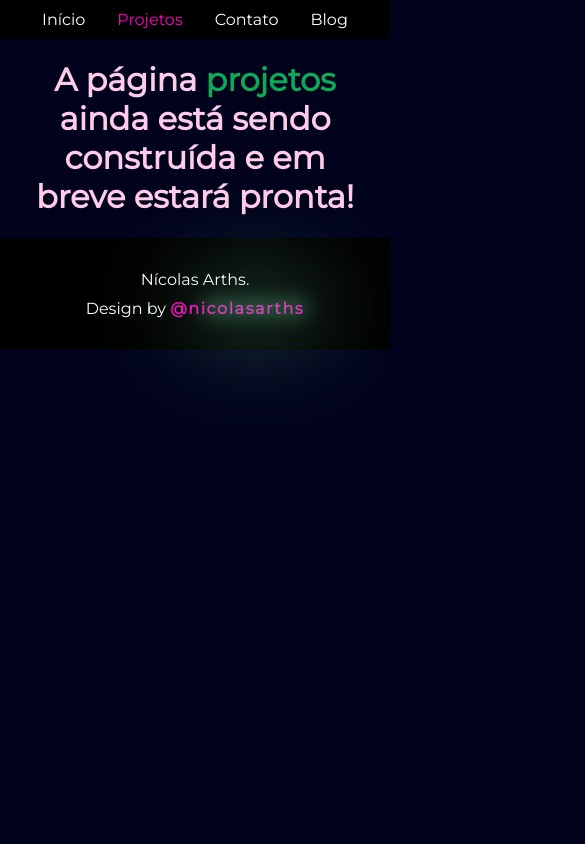
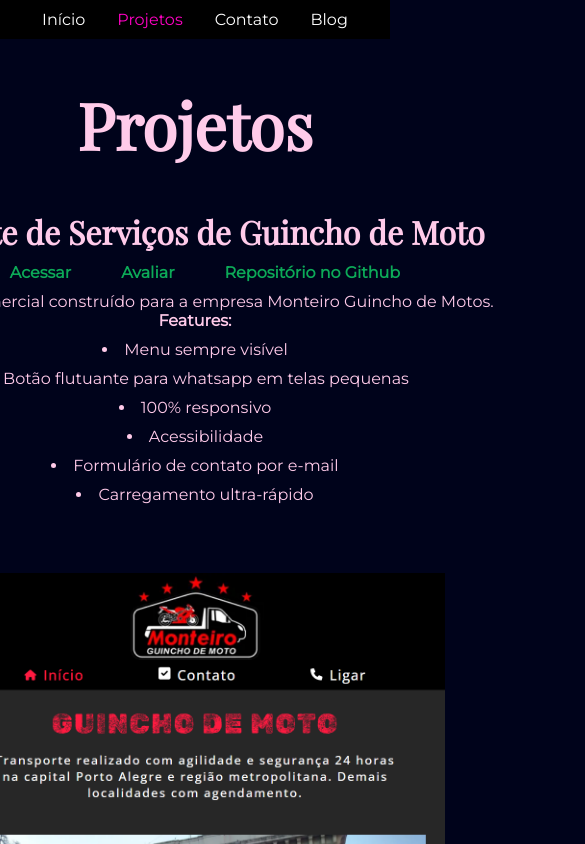
Before and after one commit to nicolasarths/personal-website, a Next.js app: page /projetos in a window 390 px wide. Shown: the top 844 px of the page, 585 px wide, since content can reach past the window. Built offline with nearby package versions, Linux system fonts and the light colour scheme; a web font is replaced by a local one.

Commit message:
projects page done

```diff
--- a/src/components/Layout.jsx
+++ b/src/components/Layout.jsx
@@ -35,9 +35,7 @@
           </div>
         </Link>
       </div>
-      <div className="container">
-        {children}
-      </div>
+      {children}
       <footer className="footer">
         <span className="footer-rights">Nícolas Arths.</span>
         <span className="footer-credits">
--- a/src/data/general.json
+++ b/src/data/general.json
@@ -1,8 +1,19 @@
 [
   {
-      "href": "/projetos/#monteiro",
+    "localHref": "/projetos/#monteiro",
+    "href": "https://guinchodemoto.com",
     "src": "/projetos/Monteiro.png",
-      "alt": "Website desenvolvido para Monteiro Mototransporte 100% responsivo, com barra de menus fixa, capa acima do menu que desaparece quando o usuário desce a tela e também amigável para leitores de tela."
+    "description": "Website comercial construído para a empresa Monteiro Guincho de Motos.",
+    "alt": "Website desenvolvido para Monteiro Mototransporte 100% responsivo, com barra de menus fixa, capa acima do menu que desaparece quando o usuário desce a tela e também amigável para leitores de tela.",
+    "features": [
+      "Menu sempre visível",
+      "Botão flutuante para whatsapp em telas pequenas",
+      "100% responsivo",
+      "Acessibilidade",
+      "Formulário de contato por e-mail",
+      "Carregamento ultra-rápido"
+    ],
+    "github": "https://github.com/nicolasarths/monteiro"
   },
   {},
   {},
--- a/src/pages/_app.js
+++ b/src/pages/_app.js
@@ -7,6 +7,7 @@
 import '../styles/layout.css'
 import '../styles/animations.css'
 import '../styles/under-construction.css'
+import '../styles/projects.css'
 
 function MyApp({ Component, pageProps }) {
   return (
--- a/src/pages/index.js
+++ b/src/pages/index.js
@@ -9,8 +9,8 @@
           Desenvolvedor júnior, poeta, enxadrista
         </h2>
 
-        <div className="projects-container flex flex-center wrap">
-          <h3 className="project-title title h3">Meus projetos</h3>
+        <div className="main-projects-container flex flex-center wrap">
+          <h3 className="main-project-title title h3">Meus projetos</h3>
           <ProjectGallery/>
         </div>
       </div>
--- a/src/pages/projetos.js
+++ b/src/pages/projetos.js
@@ -1,7 +1,84 @@
-import Head from "next/head";
-import UnderConstruction from "../components/UnderConstruction";
+import Image from "next/image";
+import Link from "next/link";
+import { useState } from "react";
+import projects from "../data/general.json";
+
 export default function Projetos() {
-    return <>
-        <UnderConstruction title="projetos"/>
+  function BuildProjects() {
+    return projects.map((project, i) => {
+      if (project.src) {
+        function Projects() {
+          const originalClasses = "next-image project-image";
+          let [classes, toggleClasses] = useState(originalClasses);
+
+          function HandleEnter() {
+            toggleClasses(originalClasses + " scale-up-big");
+          }
+          function HandleLeave() {
+            toggleClasses(originalClasses + " scale-down");
+          }
+          function HandleClick() {
+            location.href= project.href
+          }
+          return (
+            <>
+              <div
+                className="project flex flex-center margin-auto align-center gap-big"
+              >
+                <div className="project-left">
+                  <h2 className="title project-title no-margin">
+                    Website de Serviços de Guincho de Moto
+                  </h2>
+                  <div className="project-links flex no-decoration margin gap-medium">
+                    <li>
+                      <Link href={project.href}>Acessar</Link>
+                    </li>
+                    <li>
+                      <Link href="#">Avaliar</Link>
+                    </li>
+                    <li>
+                        <Link href={project.github}>Repositório no Github</Link>
+                    </li>
+                  </div>
+                  <p className="no-margin">{project.description}</p>
+                  <p className="no-margin">
+                    <strong>Features:</strong>
+                  </p>
+                  <div className="full-width">
+                    {project.features.map((feature, key) => (
+                      <li key={key} className="margin-y">
+                        {feature}
+                      </li>
+                    ))}
+                  </div>
+                </div>
+
+                <div className="project-right">
+                  <div
+                    className={classes}
+                    onMouseEnter={HandleEnter}
+                    onMouseLeave={HandleLeave}
+                    onClick={HandleClick}
+                  >
+                    <Image src={project.src} alt={project.alt} layout="fill" />
+                  </div>
+                </div>
+              </div>
+            </>
+          );
+        }
+        return Projects();
+      }
+    });
+  }
+  return (
+    <>
+      <div className="projects-page text-center">
+        <h1 className="title projects-page-title">Projetos</h1>
+        {BuildProjects()}
+
+        <h4>Novos projetos chegando em breve.</h4>
+      </div>
     </>
+  );
 }
--- a/src/styles/animations.css
+++ b/src/styles/animations.css
@@ -1,5 +1,6 @@
 .glow { animation: glow 12s infinite}
 .scale-up { animation: scale-up 50ms forwards}
+.scale-up-big { animation: scale-up-big 1s forwards}
 
 @keyframes glow {
     0% {
@@ -29,10 +30,20 @@
 
   @keyframes scale-up {
     0%{
-      z-index: 1;
+      z-index: 2;
     }
     100% {
       scale: 105%;
-      z-index: 1;
+      z-index: 2;
     }
   }
+
+  @keyframes scale-up-big {
+    0% {
+      z-index: 2;
+    }
+    100% {
+      scale:120%;
+      z-index: 2;
+    }
+  }
--- a/src/styles/globals.css
+++ b/src/styles/globals.css
@@ -3,6 +3,7 @@
   --main-color: rgb(255, 0, 195);
   --secondary-color: rgb(255, 203, 234);
   --highlight: rgb(12, 170, 88);
+  --weak-highlight: rgb(115, 239, 175);
 }
 
 /* COLORS */
@@ -46,6 +47,8 @@
   max-width: 1200px;
 }
 
+.full-width { width: 100% }
+
 .h3 {
   text-transform: uppercase;
   font-size: clamp(.8rem, 4vw, 1.3rem);
@@ -63,14 +66,19 @@
 .nowrap{flex-wrap: nowrap;}
 
 .gap {gap: 10px}
+.gap-medium {gap: 50px}
+.gap-big {gap: 100px}
 
-flex-column{ flex-direction: column;}
-flex-row{ flex-direction: row;}
+.flex-column{ flex-direction: column;}
+.flex-row{ flex-direction: row;}
 
 .flex-center{justify-content: center;}
 .flex-between{justify-content:space-between;}
 .flex-around{justify-content: space-around;}
 .flex-evenly{justify-content: space-evenly;}
+
+.align-center{align-items: center;}
+.align-right{align-items:flex-end;}
 
 .block {
   display: block;
@@ -98,12 +106,22 @@
   border: 2px red solid;
 }
 
+.margin { margin: 10px }
+.margin-y { margin-top: 10px; margin-bottom: 10px }
+.margin-x { margin-left: 10px; margin-right: 10px }
+.margin-auto { margin: auto }
+
 .no-margin {
   margin: 0;
 }
 
 .no-padding {
   padding: 0;
+}
+
+.no-decoration{
+  list-style: none;
+  text-decoration: none;
 }
 
 @media only screen and (max-width: 1200px) {
--- a/src/styles/layout.css
+++ b/src/styles/layout.css
@@ -47,7 +47,7 @@
 .footer-credits-a {
   color: var(--main-color);
   letter-spacing: .1rem;
-  z-index: 100;
+  z-index: 1;
   font-weight: 600;
 }
 
--- a/src/styles/main.css
+++ b/src/styles/main.css
@@ -1,5 +1,6 @@
 .main-left-section {
   width: 3fr;
+  padding: 0 clamp(1px, 9vw, 300px);
 }
 
 .main-title {
@@ -13,38 +14,38 @@
   font-size: clamp(.9rem, 4vw, 2rem)
 }
 
-.project-title {
+.main-project-title {
   min-width: 30vw;
 }
 
-.project-gallery-item {
+.main-project-gallery-item {
   background-color:  rgb(255, 133, 184);
   box-shadow: rgb(255, 191, 252) -20px -20px 90px 1px inset;
   height: 230px;
-  width: 230px;
+  width: clamp(230px, 18vw, 500px);
   border: rgb(255, 124, 200) solid;
 }
 
-.project-gallery-item img {
+.main-project-gallery-item img {
   object-fit: cover;
 }
 
-.project-gallery-item:hover {
+.main-project-gallery-item:hover {
   cursor: pointer;
 }
 
-.project-gallery-item-caption {
+.main-project-gallery-item-caption {
   z-index: 1;
   left: 0;
   bottom: 0;
   width: 100%;
-padding: 3px;
+  padding: 3px;
   font-weight: 600;
   color: white;
   background-color:var(--highlight);
 }
 
-.project-gallery-item-coming-up {
+.main-project-gallery-item-coming-up {
   position: absolute;
   width: 100%;
   top: 42%;
@@ -82,6 +83,11 @@
 
 @media only screen and (max-width: 1300px) {
   .main-left-section {
+    padding: 0;
+  }
+}
+@media only screen and (max-width: 1300px) {
+  .main-left-section {
     width: 100%;
   }
 
@@ -89,17 +95,17 @@
     display: none;
   }
 
-  .project-gallery {
+  .main-project-gallery {
     align-self: center;
     max-width: 900px;
   }
 }
 @media only screen and (max-width: 800px) {
-  .project-gallery-item{
+  .main-project-gallery-item{
     width: 90vw;
     height: 70vw;
   }
-  .project-gallery-item img{
+  .main-project-gallery-item img{
     object-fit: contain;
   }
 
--- /dev/null
+++ b/src/styles/projects.css
@@ -0,0 +1,54 @@
+.projects-page {
+  /*     padding: 0 clamp(10px, 10vw, 100px);*/
+}
+
+.projects-page-title {
+  font-size: 4rem;
+}
+
+.project{
+  max-width: 1000px;
+}
+
+.project-left{
+  width: 800px;
+}
+
+.project-title {
+  font-size: 2rem;
+}
+
+.project-links{
+  justify-content: center;
+  color: var(--highlight);
+  font-weight: 600;
+}
+
+.project-links li:hover {
+  color: var(--weak-highlight);
+}
+
+.project-image {
+  max-width: 800px;
+}
+
+.project-image img {
+  object-fit: contain;
+}
+
+.project-image:hover {
+  cursor: pointer;
+}
+
+
+@media only screen and (max-width: 1300px) {
+  .project {
+    flex-flow: column;
+    gap: 0;
+  }
+
+  .project-links {
+    justify-content: center;
+    width: 100%;
+  }
+}
```
Also changed, not shown: src/components/ProjectGallery.jsx (+10 -6 lines). Lines whose indentation alone changed are shown as unchanged.
